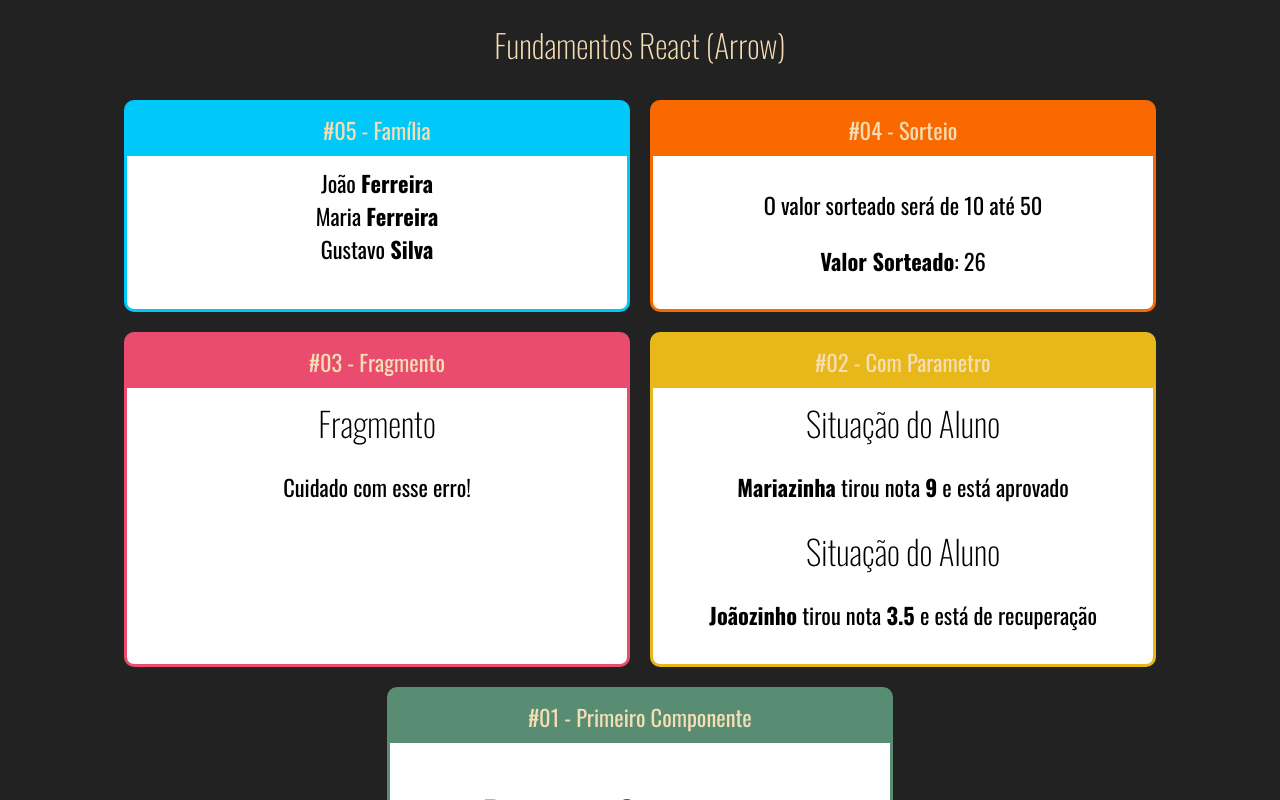
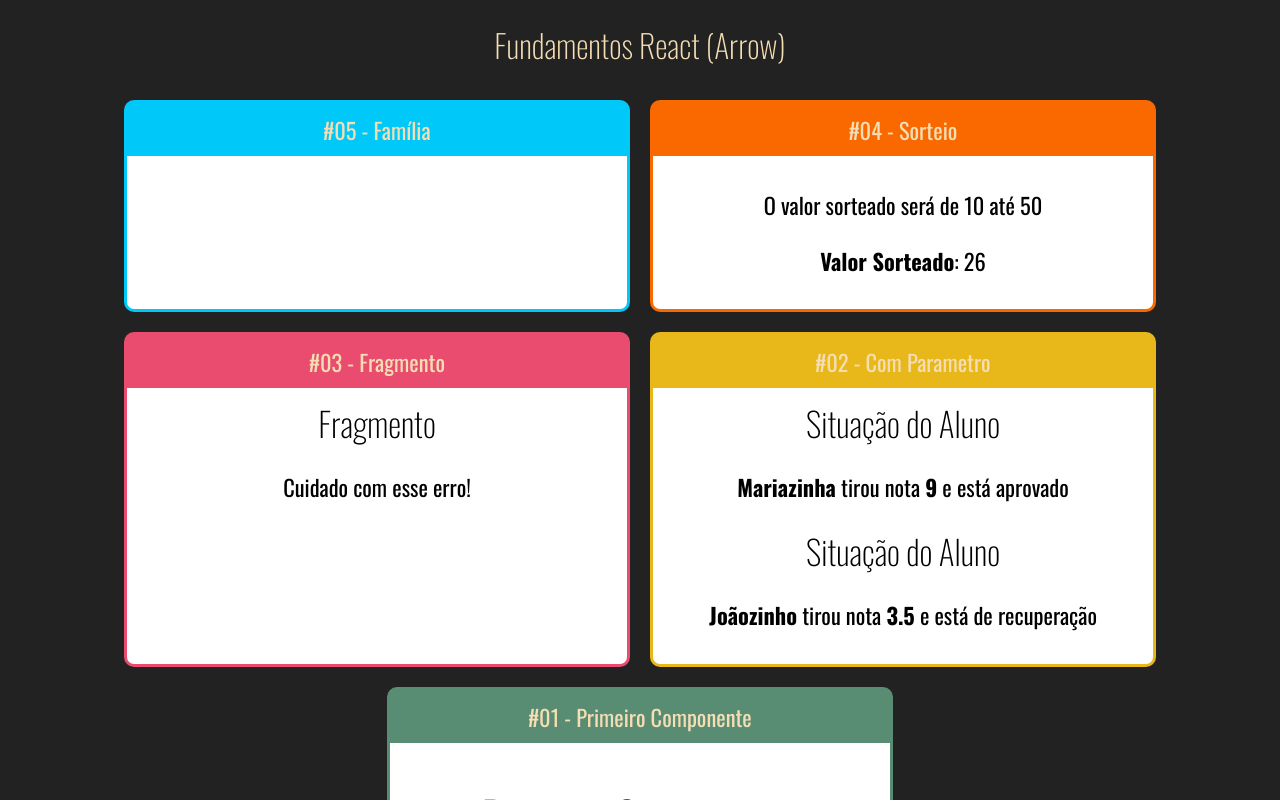
Before and after one commit to eversonps/react-fundamentos, a React (Create React App) app: page / in a window 1280 px wide. Shown: the top 800 px of the page. Built offline with nearby package versions, Linux system fonts and the light colour scheme.

Commit message:
atualizando componente com filho

```diff
--- a/src/App.jsx
+++ b/src/App.jsx
@@ -5,6 +5,7 @@ import Fragmento from "./components/basicos/Fragmento"
 import Aleatorio from "./components/basicos/Aleatorio"
 import Card from "./components/layout/Card"
 import Familia from "./components/basicos/Familia"
+import FamiliaMembro from "./components/basicos/FamiliaMembro"
 import "./App.css"
 
 
@@ -13,7 +14,9 @@ export default () => (
         <h1>Fundamentos React (Arrow)</h1>
         <div className="Cards">
             <Card titulo="#05 - Família" color="#00C8F8">
-                <Familia sobrenome="Ferreira"></Familia>
+                <Familia sobrenome="Ferreira">
+                    <FamiliaMembro nome="João"></FamiliaMembro>
+                </Familia>
             </Card>
 
             <Card titulo="#04 - Sorteio" color="#FA6900">
--- a/src/components/basicos/Familia.jsx
+++ b/src/components/basicos/Familia.jsx
@@ -1,12 +1,15 @@
+import react from "react";
 import React from "react";
 import FamiliaMembro from "./FamiliaMembro";
 
 export default props=> {
     return(
         <div>
-            <FamiliaMembro nome="João" sobrenome={props.sobrenome}></FamiliaMembro>
-            <FamiliaMembro nome="Maria" {...props}></FamiliaMembro>
-            <FamiliaMembro nome="Gustavo" sobrenome="Silva"></FamiliaMembro>
+            {
+                React.Children.map(props.children, child=>{
+                    React.cloneElement(child, props)
+                })
+            }
         </div>
     )
 }
```
